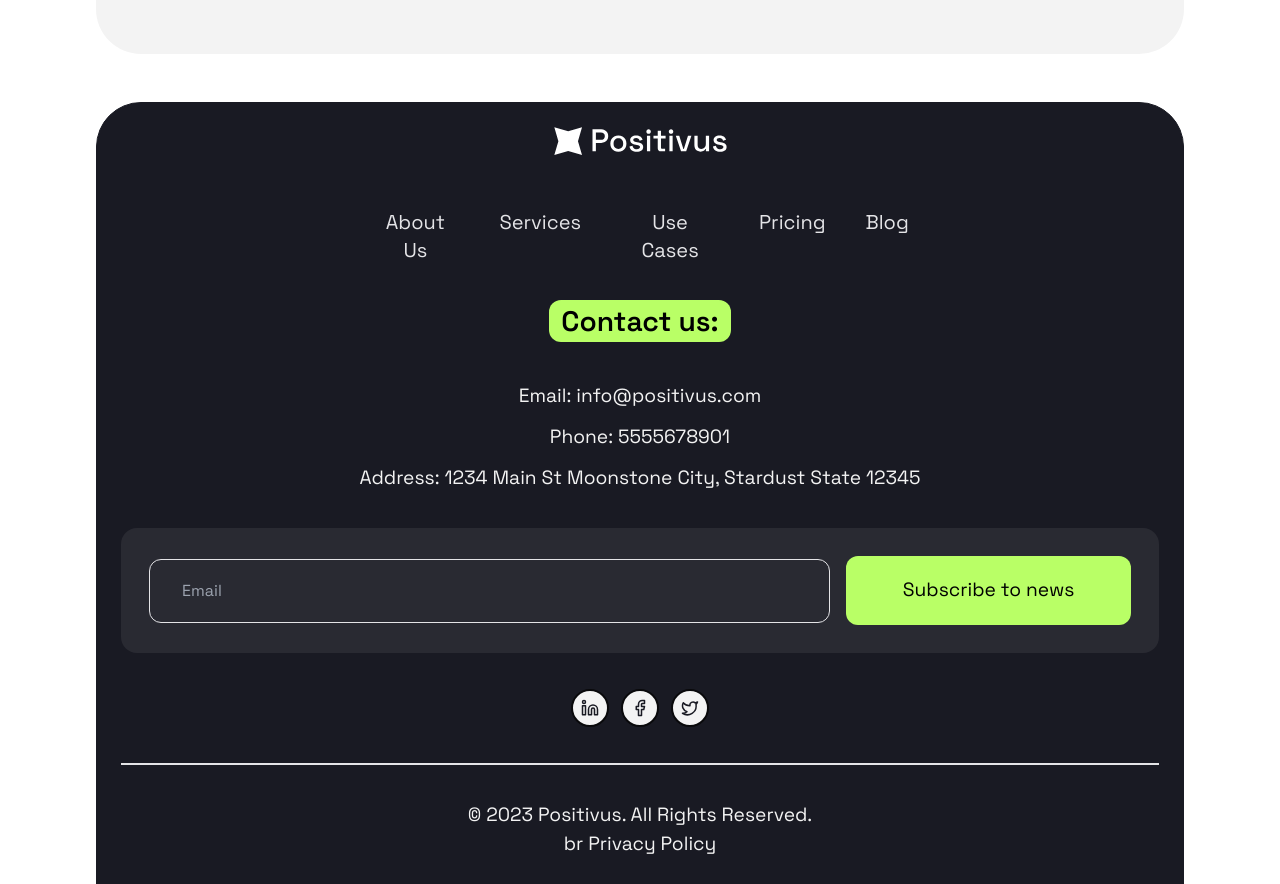
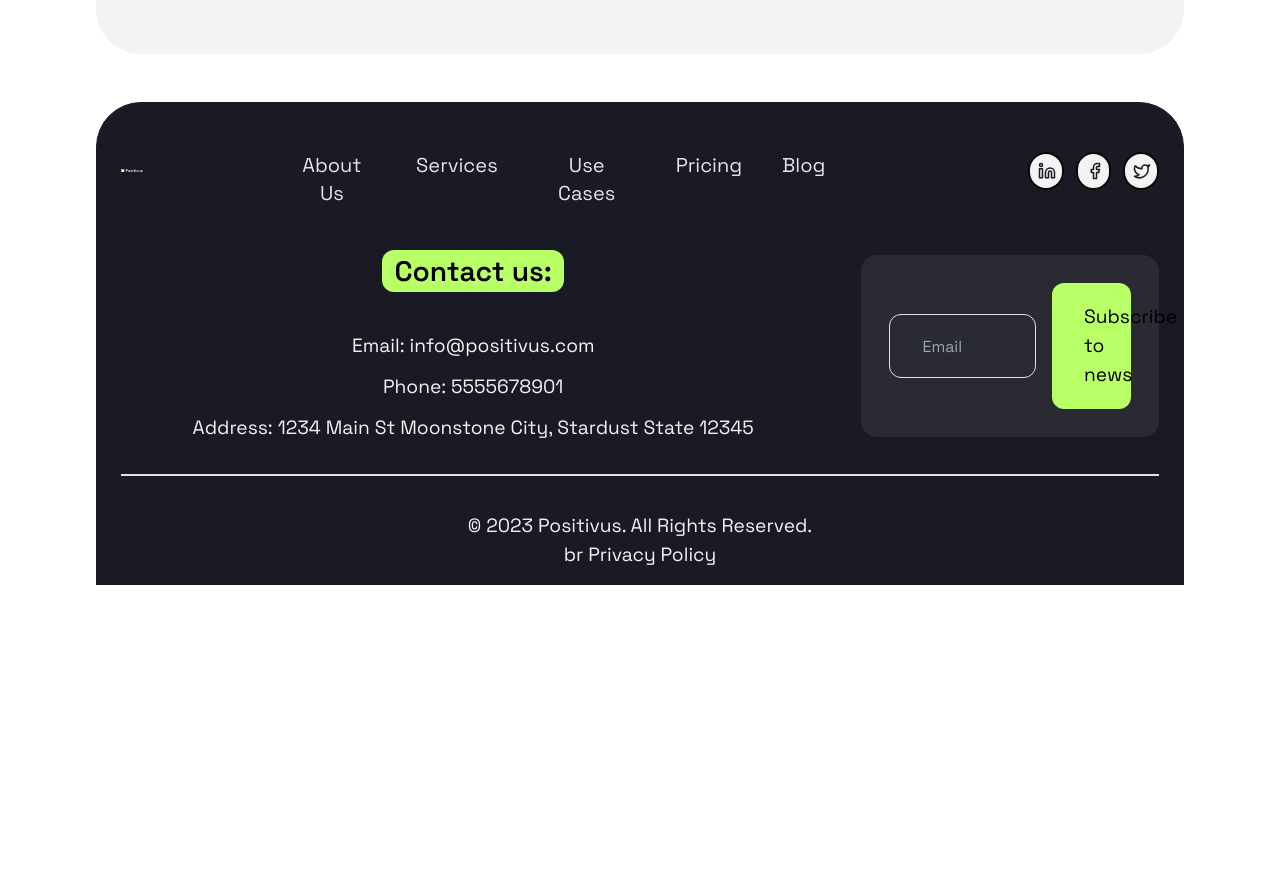
Before and after one commit to LucasMCFidelis/Positivus-Landing-Page, a React (Vite) app: page / in a window 1280 px wide. Shown: the part 6333-7217 px from the top of the page. After the commit the page ends 6918 px from the top, so only its background shows below. Built offline with nearby package versions, Linux system fonts and the light colour scheme; what @savvywombat/tailwindcss-grid-areas would draw is missing.

Commit message:
Estrutura inicial do grid para SectionFooter em telas acima de 1024px

```diff
--- a/src/components/cards/CardLogo.tsx
+++ b/src/components/cards/CardLogo.tsx
@@ -3,9 +3,10 @@ import { tv } from "tailwind-variants";
 interface CardLogoProps {
     styleLogo?: 'black' | 'white'
     size?: 'md' | 'lg'
+    areaGrid?: string
 }
 
-export function CardLogo({ styleLogo, size }: CardLogoProps) {
+export function CardLogo({ styleLogo, size, areaGrid }: CardLogoProps) {
     const logo = tv({
         base: '',
         variants: {
@@ -24,7 +25,7 @@ export function CardLogo({ styleLogo, size }: CardLogoProps) {
     })
     const colorStyle = logo({color: styleLogo})
     return (
-        <svg className={logo({size: size})} viewBox="0 0 220 36" fill="none" xmlns="http://www.w3.org/2000/svg">
+        <svg className={`${logo({size: size})} [grid-area:${areaGrid}]`} viewBox="0 0 220 36" fill="none" xmlns="http://www.w3.org/2000/svg">
             <g clip-path="url(#clip0_330_1194)">
                 <path d="M17.9986 5.53472L35.5997 0.349121L30.464 18.0001L35.5997 35.6012L17.9986 30.4655L0.347656 35.6012L5.53325 18.0001L0.347656 0.349121L17.9986 5.53472Z" fill={colorStyle} />
             </g>
--- a/src/components/cards/CardNav.tsx
+++ b/src/components/cards/CardNav.tsx
@@ -1,7 +1,12 @@
 import { tv } from "tailwind-variants"
 import { paragraph } from "../../app"
 
-export function CardNav({direction}: {direction: 'dynamic' | 'row'}) {
+interface CardNavProps {
+    direction: 'dynamic' | 'row',
+    areaGrid?: string
+}
+
+export function CardNav({direction, areaGrid}: CardNavProps) {
     const nav = tv({
         base: 'space-y-4',
         variants: {
@@ -13,7 +18,7 @@ export function CardNav({direction}: {direction: 'dynamic' | 'row'}) {
     })
 
     return (
-        <nav className={`${nav({direction: direction})} ${paragraph({size: "lg", alignTextDesktop: "center"})}`}>
+        <nav className={`${nav({direction: direction})} ${paragraph({size: "lg", alignTextDesktop: "center"})} [grid-area:${areaGrid}]`}>
             <a>About Us</a>
             <a>Services</a>
             <a>Use Cases</a>
--- a/src/components/sectionPage/SectionFooter.tsx
+++ b/src/components/sectionPage/SectionFooter.tsx
@@ -13,24 +13,24 @@ export function SectionFooter() {
             bgColor="tertiary"
             size="full"
             rounded={innerWidth < 1024 ? "none" : "lgTop"}
-            className="flex flex-col items-center gap-9"
+            className="flex flex-col items-center gap-9 lg:grid-areas-desktop-footer"
         >
-            <Card.Logo styleLogo="white" size="md" />
-            <Card.Nav direction="dynamic" ></Card.Nav>
-            <div className="flex flex-col gap-3 justify-center items-center">
+            <Card.Logo styleLogo="white" size="md" areaGrid="logo" />
+            <Card.Nav direction="dynamic" areaGrid="navBar"></Card.Nav>
+            <div className="flex flex-col gap-3 justify-center items-center [grid-area:contact]">
                 <h3 className="text-title-3-mobile lg:first-line:text-title-3-desktop text-center bg-[#B9FF66] px-3 rounded-xl font-semibold mb-7">Contact us:</h3>
                 {contactUs.map((item) => (
                     <p className="text-paragraph-mobile md:text-paragraph-desktop text-center text-[#f3f3f3]">{item[0]}: {item[1]}</p>
                 ))}
             </div>
-            <div className="w-full flex flex-col lg:flex-row gap-4 justify-center items-center p-7 bg-[#292A32] rounded-2xl">
+            <div className="w-full flex flex-col lg:flex-row gap-4 justify-center items-center p-7 bg-[#292A32] rounded-2xl [grid-area:subscribe]">
                 <input
                     placeholder="Email"
                     className={"rounded-xl px-8 py-4 border border-zinc-200 bg-transparent w-full h-[8vh]"}
                 />
                 <Button colorBG={"green"} text="Subscribe to news" className="lg:w-2/5" />
             </div>
-            <div className="flex gap-3 justify-center items-center">
+            <div className="flex gap-3 justify-center items-center [grid-area:socialMedias]">
                 <Button colorBG={"white"} rounded="full" className="" >
                     <Linkedin color="#191A23" size={18} />
                 </Button>
@@ -41,8 +41,8 @@ export function SectionFooter() {
                     <Twitter color="#191A23" size={18} />
                 </Button>
             </div>
-            <div className="h-0.5 w-full bg-zinc-200" />
-            <div className="">
+            <div className="w-full space-y-9 [grid-area:rightsReserved]">
+                <div className="h-0.5 bg-zinc-200" />
                 <p className="text-paragraph-mobile md:text-paragraph-desktop text-center text-[#f3f3f3]">© 2023 Positivus. All Rights Reserved.<br /> br
                     Privacy Policy</p>
             </div>
--- a/src/index.css
+++ b/src/index.css
@@ -43,4 +43,13 @@
     grid-template-columns: 40% 1fr; /* Adicionado para definir as colunas */
     grid-template-rows: 20% 1fr; /* Adicionado para definir as linhas */
   }
+  .grid-areas-desktop-footer {
+    display: grid;
+    grid-template-areas:
+      "logo navBar navBar socialMedias"
+      "contact contact subscribe subscribe"
+      "rightsReserved rightsReserved rightsReserved rightsReserved " ;
+    grid-template-columns: repeat(4, 1fr);
+    grid-template-rows: 20% 1fr 20%;
+  }
 }
```
